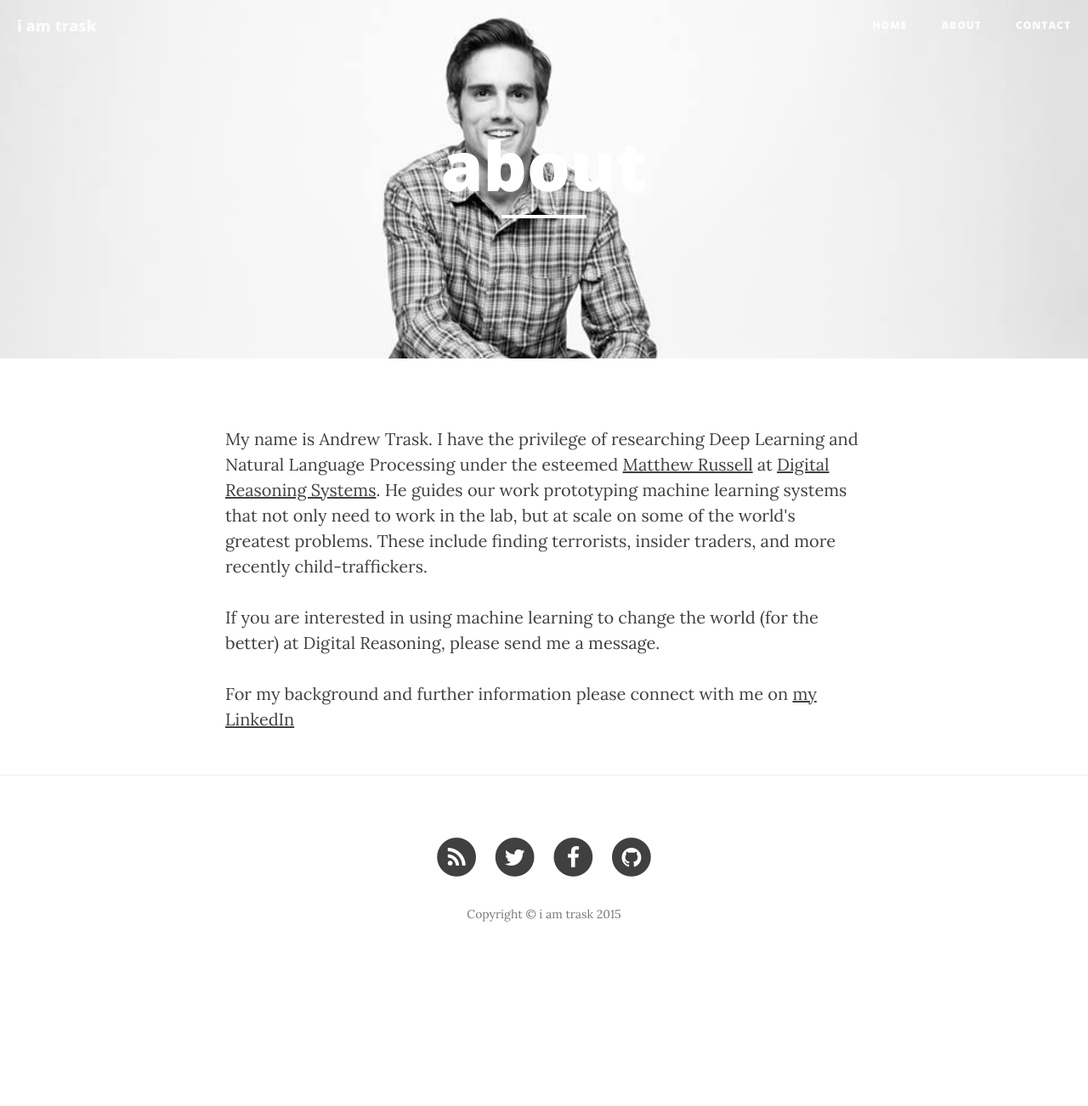
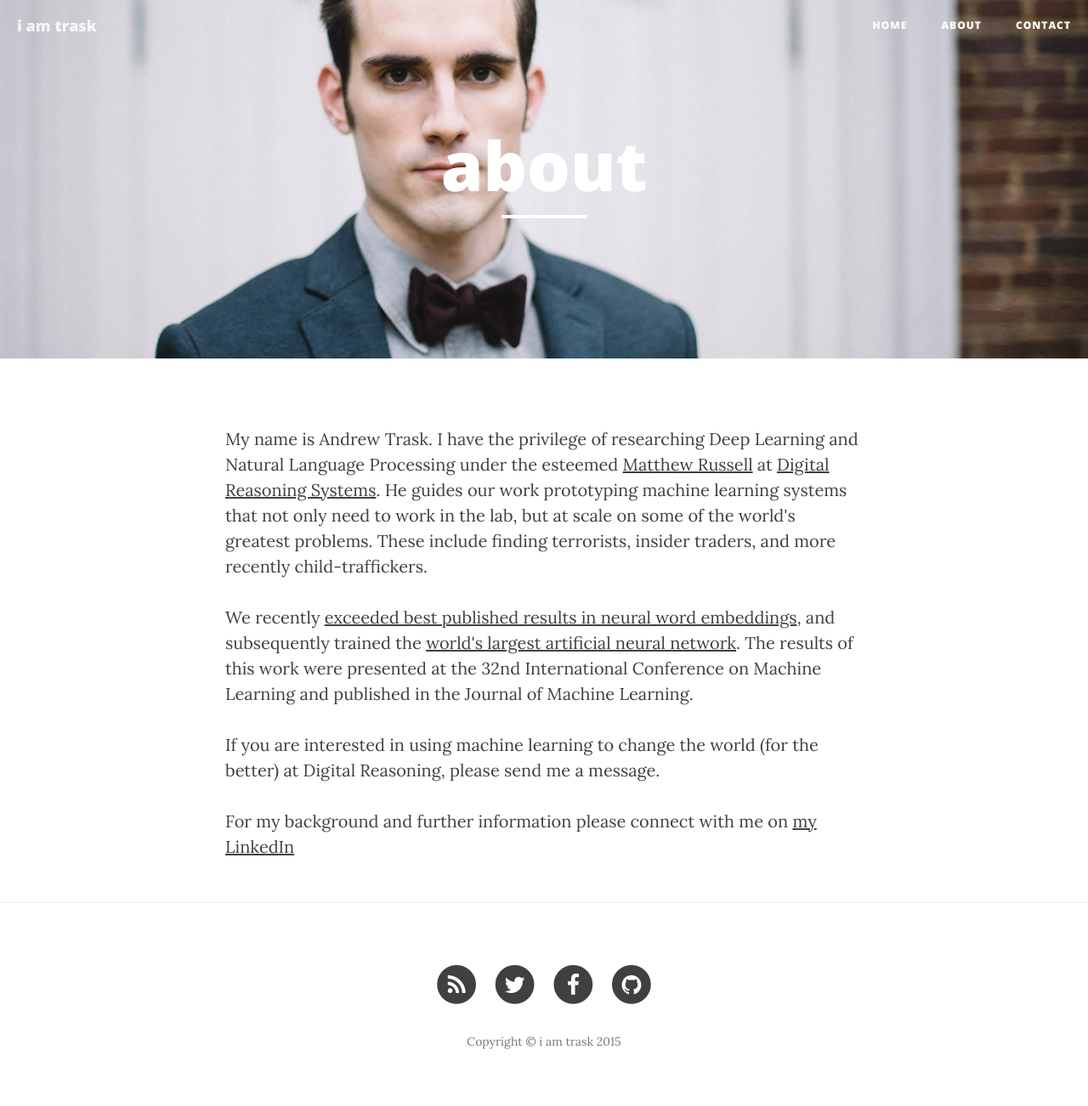
Before and after one commit to iamtrask/iamtrask.github.io, a Jekyll site: the page built from about.html, in a window 1280 px wide. Shown: the whole page at 85% size. Built offline with Jekyll 4.4.1, drawn with Linux system fonts in a browser that asks for light colours; nearby versions of some CDN libraries; before the commit the page ends 1152 px from its top, so only the background shows below that.

Commit message:
updated about page

```diff
--- a/about.html
+++ b/about.html
@@ -7,6 +7,8 @@
 
 <p>My name is Andrew Trask. I have the privilege of researching Deep Learning and Natural Language Processing under the esteemed <a href="https://twitter.com/ptwobrussell">Matthew Russell</a> at <a href="http://digitalreasoning.com/">Digital Reasoning Systems</a>. He guides our work prototyping machine learning systems that not only need to work in the lab, but at scale on some of the world's greatest problems. These include finding terrorists, insider traders, and more recently child-traffickers. </p>
 
+<p>We recently <a href="http://arxiv.org/abs/1506.02338">exceeded best published results in neural word embeddings</a>, and subsequently trained the <a href="http://www.digitalreasoning.com/buzz/digital-reasoning-trains-worlds-largest-neural-network-shatters-record-previously-set-by-google.1672770">world's largest artificial neural network</a>. The results of this work were presented at the 32nd International Conference on Machine Learning and published in the Journal of Machine Learning.</p>
+
 <p>If you are interested in using machine learning to change the world (for the better) at Digital Reasoning, please send me a message.</p>
 
 <p>For my background and further information please connect with me on <a href="https://www.linkedin.com/profile/view?id=226572677">my LinkedIn</a></p>
```
Also changed, not shown: img/me.jpg, 5 other files.
